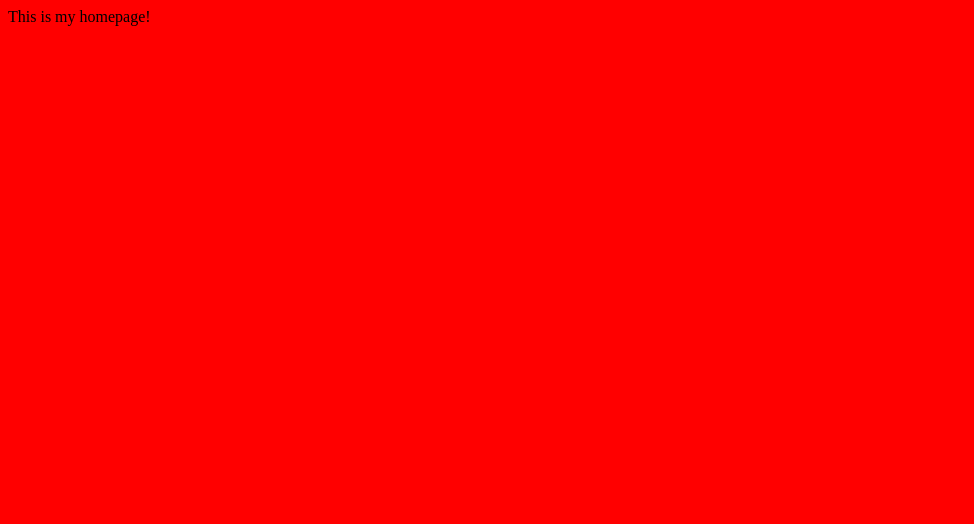
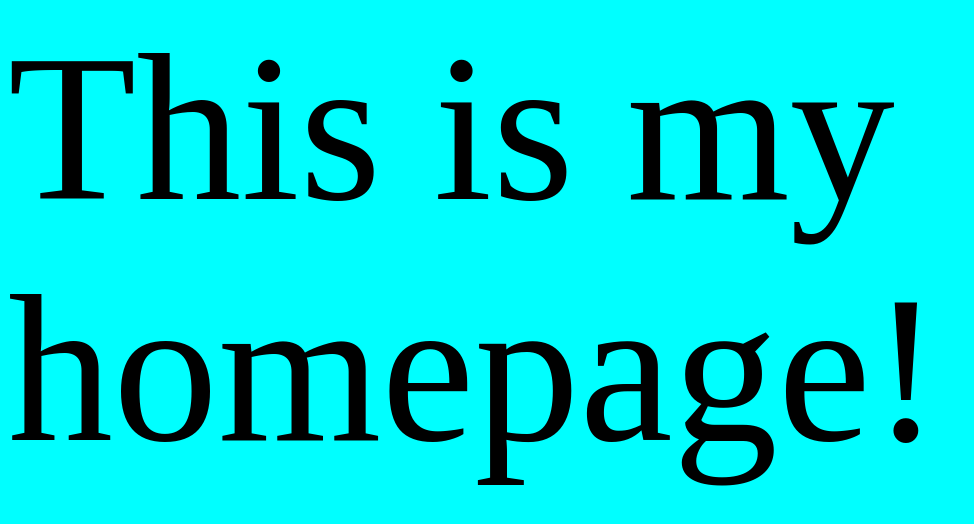
Before and after one commit to dnanni/dnanni.github.io, a plain HTML site: page index.html in a window 1280 px wide. Shown: the whole page, without its empty margins (0-974 px from the left). Drawn offline with Linux system fonts and the light colour scheme.

Commit message:
changed styles

```diff
--- a/styles.css
+++ b/styles.css
@@ -1,3 +1,4 @@
 body{
-	background-color: red;
+	background-color: cyan;
+	font-size: 210px;
 }
```
